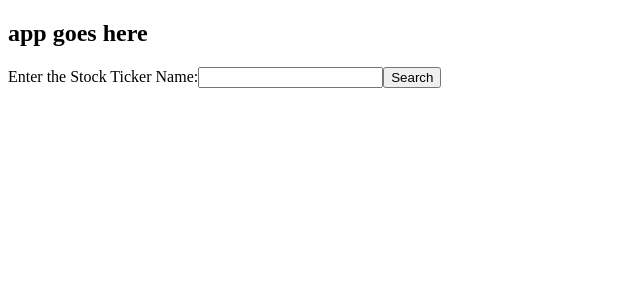
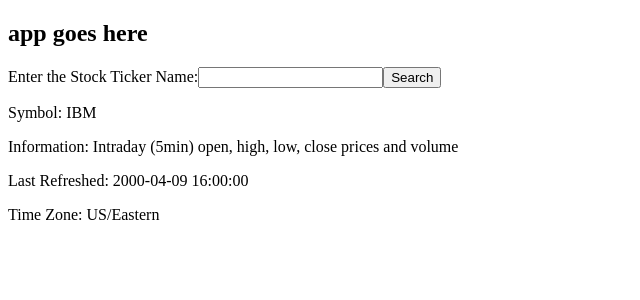
Before and after one commit to mqprogramming/stocks_app_group_project, a Vue app in the folder client/: page / in a window 1280 px wide. Shown: the top 300 px of the page, without its empty margins (0-640 px from the left). Built offline with nearby package versions, Linux system fonts and the light colour scheme.

Commit message:
adding stock details and initial stock values

```diff
--- a/client/src/components/SearchDetails.vue
+++ b/client/src/components/SearchDetails.vue
@@ -1,5 +1,12 @@
 <template>
-  <div></div>
+  <div>
+    <div id="stock-details">
+      <p>Symbol: {{ this.ticker }}</p>
+      <p>Information: {{ this.stockDetails["0"]["Meta Data"]["1. Information"] }}</p>
+      <p>Last Refreshed: {{ this.stockDetails["0"]["Meta Data"]["3. Last Refreshed"] }}</p>
+      <p>Time Zone: {{ this.stockDetails["0"]["Meta Data"]["6. Time Zone"] }}</p>
+    </div>
+  </div>
 </template>
 
 <script>
@@ -8,12 +15,23 @@ export default {
   name: "search-details",
   data() {
     return {
-      stockDetails: {},
-      query:"",
-      ticker: ""
+      stockDetails: [
+        {
+          "Meta Data": {
+            "1. Information":
+              "Intraday (5min) open, high, low, close prices and volume",
+            "2. Symbol": "BAC",
+            "3. Last Refreshed": "2000-04-09 16:00:00",
+            "4. Interval": "5min",
+            "5. Output Size": "Compact",
+            "6. Time Zone": "US/Eastern"
+          }
+        }
+      ],
+      query: "",
+      ticker: "IBM"
     };
   },
-
   mounted() {
     eventBus.$on("search-submit", symbol => {
       this.ticker = symbol;
@@ -25,8 +43,6 @@ export default {
         .then(res => res.json())
         .then(stockData => (this.stockDetails[0] = stockData));
     });
-
-    console.log(`Output: `, this.stockDetails);
   }
 };
 </script>
```
